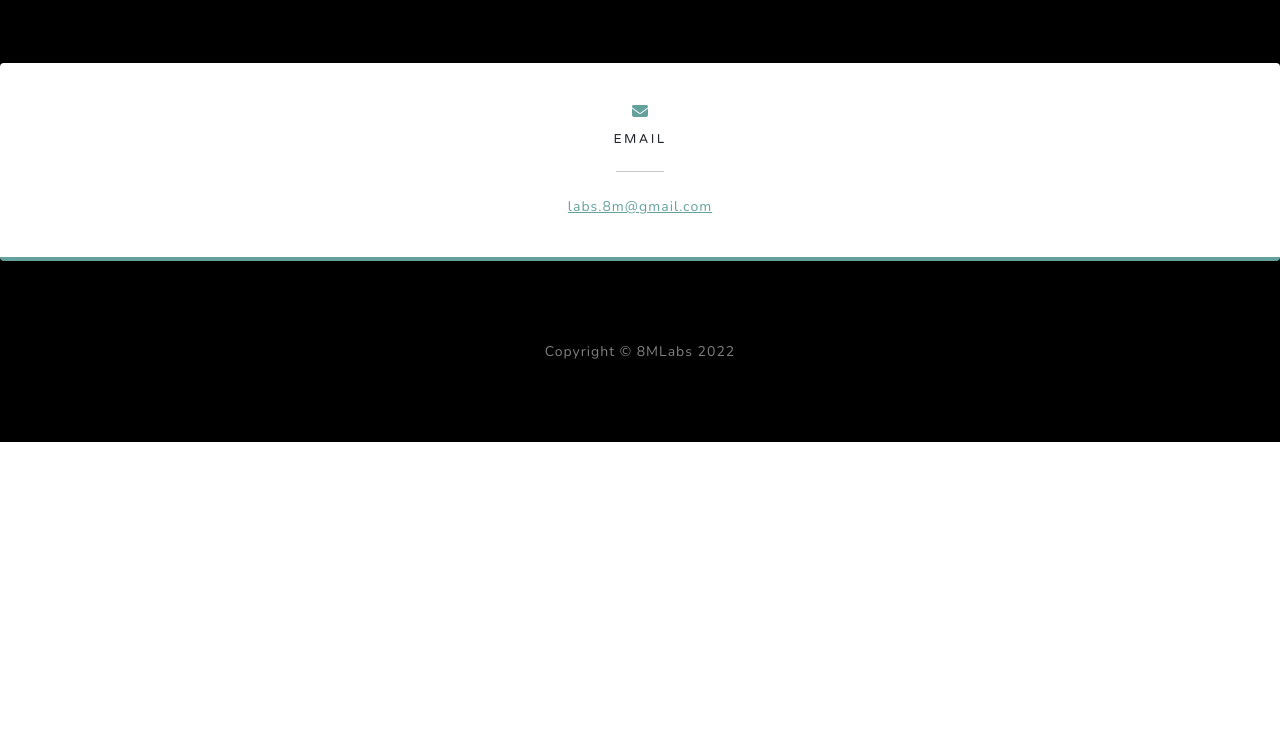
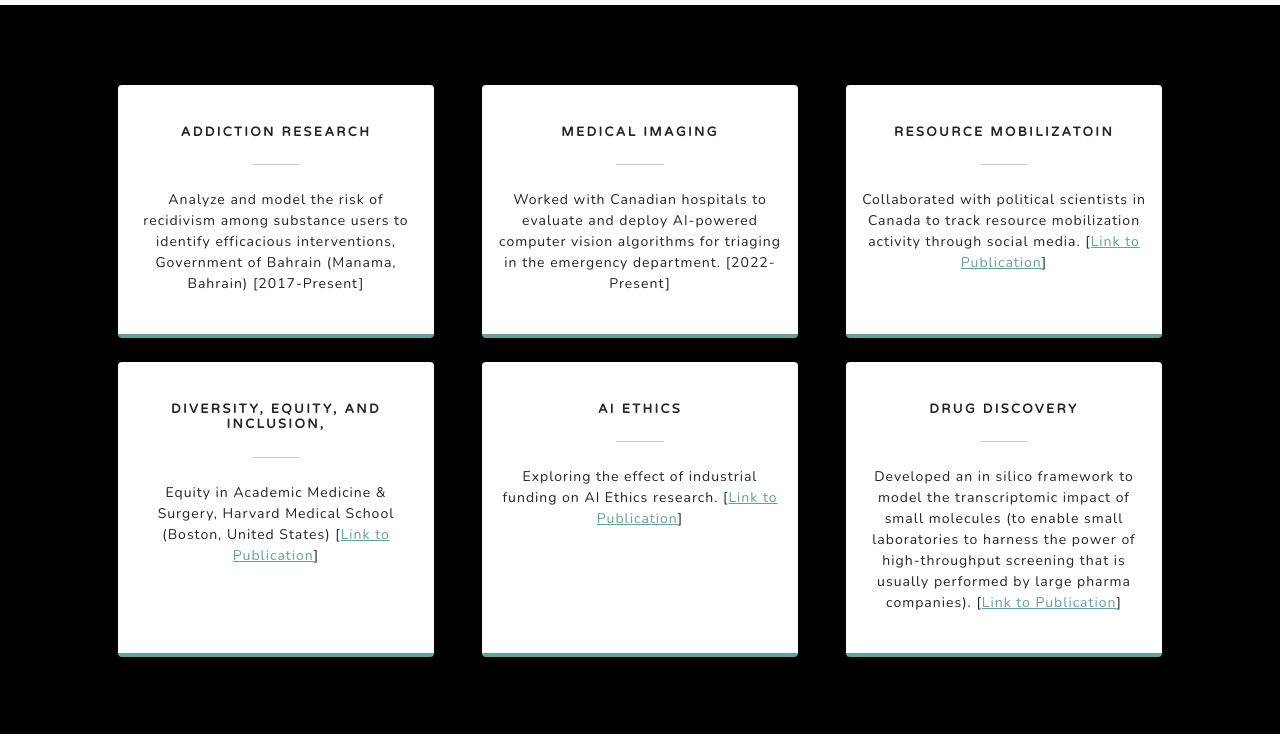
Before and after one commit to 8MLabs/8MLabs.github.io, a plain HTML site: page index.html in a window 1280 px wide. Shown: the part 3270-4004 px from the top of the page. Before the commit the page ends 3712 px from the top, so only its background shows below. Drawn offline with nearby package versions, Linux system fonts and the light colour scheme.

Commit message:
Update index.html

```diff
--- a/index.html
+++ b/index.html
@@ -68,7 +68,7 @@
                     <div class="col-xl-4 col-lg-5">
                         <div class="featured-text text-center text-lg-left">
                             <h4>Computer Vision</h4>
-                            <p class="text-black-50 mb-0"> Worked with Canadian hospitals to evaluate and deploy AI-powered computer vision algorithms for triaging in the emergency department.</p>
+                            <p class="text-black-50 mb-0"> Worked with Canadian hospitals to evaluate and deploy AI-powered computer vision algorithms for triaging in the emergency department. <br> [Publication Forthcoming] </p>
                         </div>
                     </div>
                 </div>
@@ -80,7 +80,7 @@
                             <div class="d-flex h-100">
                                 <div class="project-text w-100 my-auto text-center text-lg-left">
                                     <h4 class="text-white">Resource Mobilization</h4>
-                                    <p class="mb-0 text-white-50">Collaborated with political scientists in Canada to track resource mobilization activity through social media.</p>
+                                    <p class="mb-0 text-white-50">Collaborated with political scientists in Canada to track resource mobilization activity through social media. <br> [<a href="https://journals.sagepub.com/doi/10.1177/0049124120986197">Link to Publication</a>]</p>
                                     <hr class="d-none d-lg-block mb-0 ms-0" />
                                 </div>
                             </div>
@@ -95,7 +95,7 @@
                             <div class="d-flex h-100">
                                 <div class="project-text w-100 my-auto text-center text-lg-right">
                                     <h4 class="text-white">Policy Analysis</h4>
-                                    <p class="mb-0 text-white-50">Analysis of the impact of Brexit on foreign students in the United Kingdom.</p>
+                                    <p class="mb-0 text-white-50">Analysis of the impact of Brexit on foreign students in the United Kingdom. <br> [Published Internally at the University of Oxford] </p>
                                     <hr class="d-none d-lg-block mb-0 me-0" />
                                 </div>
                             </div>
@@ -110,7 +110,7 @@
                             <div class="d-flex h-100">
                                 <div class="project-text w-100 my-auto text-center text-lg-left">
                                     <h4 class="text-white">AI Drug Discovery</h4>
-                                    <p class="mb-0 text-white-50">Developed an in silico framework to model the transcriptomic impact of small molecules (to enable small laboratories to harness the power of high-throughput screening that is usually performed by large pharma companies).</p>
+                                    <p class="mb-0 text-white-50">Developed an in silico framework to model the transcriptomic impact of small molecules (to enable small laboratories to harness the power of high-throughput screening that is usually performed by large pharma companies). <br> [<a href="https://journals.plos.org/ploscompbiol/article?id=10.1371/journal.pcbi.1010028">Link to Publication</a>]</p>
                                     <hr class="d-none d-lg-block mb-0 ms-0" />
                                 </div>
                             </div>
@@ -120,6 +120,75 @@
 
             </div>
         </section>
+		<section class="contact-section bg-black">
+            <div class="container px-4 px-lg-5">
+                <div class="row gx-4 gx-lg-5">
+                    <div class="col-md-4 mb-3 mb-md-0">
+                        <div class="card py-4 h-100">
+                            <div class="card-body text-center">
+                                <h4 class="text-uppercase m-0"><b>Addiction Research</b></h4>
+                                <hr class="my-4 mx-auto" />
+                                <div class="small text-black-20">Analyze and model the risk of recidivism among substance users to identify efficacious interventions, Government of Bahrain (Manama, Bahrain) [2017-Present]</div>
+                            </div>
+                        </div>
+                    </div>
+                    <div class="col-md-4 mb-3 mb-md-0">
+                        <div class="card py-4 h-100">
+                            <div class="card-body text-center">
+                                <h4 class="text-uppercase m-0"><b>Medical Imaging</b></h4>
+                                <hr class="my-4 mx-auto" />
+                                <div class="small text-black-20">Worked with Canadian hospitals to evaluate and deploy AI-powered computer vision algorithms for triaging in the emergency department. [2022-Present]</div>
+                            </div>
+                        </div>
+                    </div>
+                    <div class="col-md-4 mb-3 mb-md-0">
+                        <div class="card py-4 h-100">
+                            <div class="card-body text-center">
+                                <h4 class="text-uppercase m-0"><b>Resource Mobilizatoin</b></h4>
+                                <hr class="my-4 mx-auto" />
+                                <div class="small text-black-20">Collaborated with political scientists in Canada to track resource mobilization activity through social media. [<a href="https://journals.sagepub.com/doi/10.1177/0049124120986197">Link to Publication</a>]</div>
+                            </div>
+                        </div>
+                    </div>
+                </div>
+				<br>
+				<div class="row gx-4 gx-lg-5">
+                    <div class="col-md-4 mb-3 mb-md-0">
+                        <div class="card py-4 h-100">
+                            <div class="card-body text-center">
+                                <h4 class="text-uppercase m-0"><b>Diversity, Equity, and Inclusion,</b></h4>
+                                <hr class="my-4 mx-auto" />
+                                <div class="small text-black-20">Equity in Academic Medicine & Surgery, Harvard Medical School (Boston, United States) [<a href="https://link.springer.com/article/10.1007/s40615-022-01280-z">Link to Publication</a>] </div>
+                            </div>
+                        </div>
+                    </div>
+                    <div class="col-md-4 mb-3 mb-md-0">
+                        <div class="card py-4 h-100">
+                            <div class="card-body text-center">
+                                <h4 class="text-uppercase m-0"><b>AI Ethics</b></h4>
+                                <hr class="my-4 mx-auto" />
+                                <div class="small text-black-20">Exploring the effect of industrial funding on AI Ethics research. [<a href="https://dl.acm.org/doi/abs/10.1145/3461702.3462563">Link to Publication</a>]</div>
+                            </div>
+                        </div>
+                    </div>
+                    <div class="col-md-4 mb-3 mb-md-0">
+                        <div class="card py-4 h-100">
+                            <div class="card-body text-center">
+                                <h4 class="text-uppercase m-0"><b>Drug Discovery</b></h4>
+                                <hr class="my-4 mx-auto" />
+                                <div class="small text-black-20">Developed an in silico framework to model the transcriptomic impact of small molecules (to enable small laboratories to harness the power of high-throughput screening that is usually performed by large pharma companies). [<a href="https://journals.plos.org/ploscompbiol/article?id=10.1371/journal.pcbi.1010028">Link to Publication</a>]</div>
+                            </div>
+                        </div>
+                    </div>
+                </div>
+                <div class="social d-flex justify-content-center">
+                    <a class="mx-2" href="#!"><i class="fab fa-twitter"></i></a>
+                    <a class="mx-2" href="#!"><i class="fab fa-facebook-f"></i></a>
+                    <a class="mx-2" href="#!"><i class="fab fa-github"></i></a>
+                </div>
+            </div>
+        </section>
+
         <!-- Contact-->
         <section class="contact-section bg-black" id="signup">
             <center>
```
